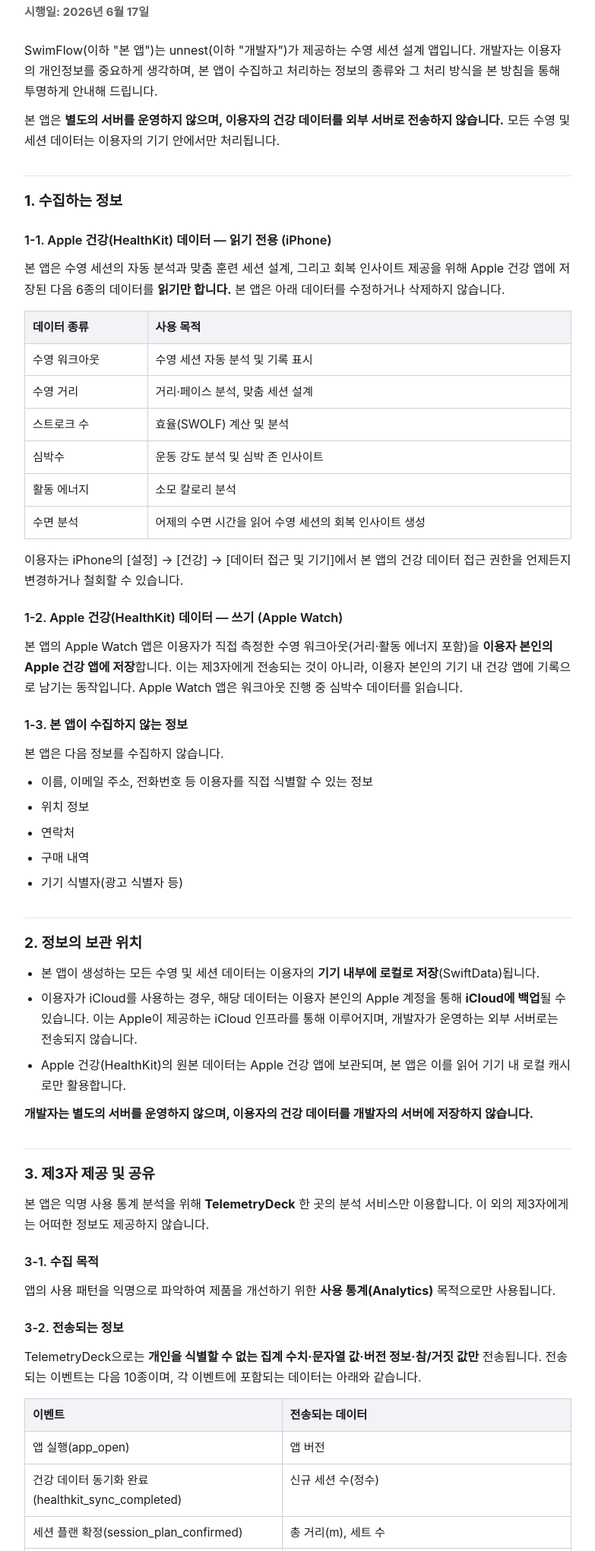
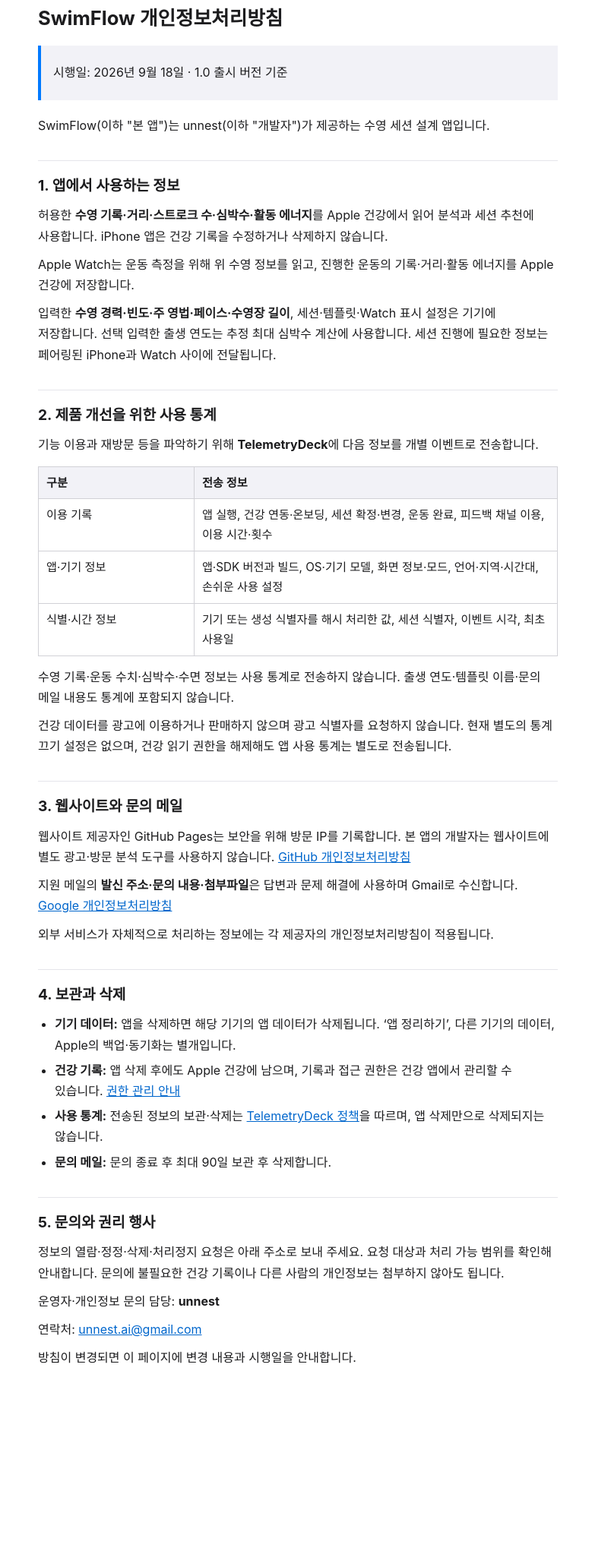
Before and after one commit to unnest-app/swimflow-site, a plain HTML site: page privacy.html in a window 1280 px wide. Shown: the part 64-2106 px from the top of the page at 76% size, without its empty margins (248-1031 px from the left). After the commit the page ends 1939 px from the top, so only its background shows below. Drawn offline with Linux system fonts and the light colour scheme.

Commit message:
Align privacy policy with SwimFlow 1.0 release scope

```diff
--- a/privacy.html
+++ b/privacy.html
@@ -6,6 +6,12 @@
   <title>SwimFlow 개인정보처리방침</title>
   <style>
     :root { color-scheme: light dark; }
+    * { box-sizing: border-box; }
+    body { word-break: keep-all; overflow-wrap: anywhere; }
+    table { table-layout: fixed; }
+    th:first-child { width: 30%; }
+    a:focus-visible { outline: 3px solid currentColor; outline-offset: 4px; }
+    blockquote { margin: 20px 0; padding: 12px 16px; border-left: 4px solid #007AFF; background: #f2f2f7; }
     body {
       font-family: -apple-system, BlinkMacSystemFont, "Apple SD Gothic Neo", "Segoe UI", Roboto, sans-serif;
       line-height: 1.7;
@@ -59,11 +65,13 @@
       font-family: ui-monospace, SFMono-Regular, Menlo, monospace;
       font-size: 0.9em;
     }
-    a { color: #0a84ff; word-break: break-all; }
+    a { color: #0066cc; overflow-wrap: anywhere; }
     .effective { color: #636366; font-size: 0.95rem; margin-bottom: 24px; }
     .footer { color: #636366; font-size: 0.9rem; margin-top: 40px; font-style: italic; }
     @media (prefers-color-scheme: dark) {
       body { color: #f2f2f7; background: #000000; }
+      a { color: #60b4ff; }
+      blockquote { background: #1c1c1e; }
       h2 { border-top-color: #2c2c2e; }
       th { background: #1c1c1e; }
       th, td { border-color: #38383a; }
@@ -73,104 +81,57 @@
   </style>
 </head>
 <body>
-  <h1>SwimFlow 개인정보처리방침</h1>
-  <p class="effective"><strong>시행일: 2026년 6월 17일</strong></p>
-
-  <p>SwimFlow(이하 "본 앱")는 unnest(이하 "개발자")가 제공하는 수영 세션 설계 앱입니다. 개발자는 이용자의 개인정보를 중요하게 생각하며, 본 앱이 수집하고 처리하는 정보의 종류와 그 처리 방식을 본 방침을 통해 투명하게 안내해 드립니다.</p>
-  <p>본 앱은 <strong>별도의 서버를 운영하지 않으며, 이용자의 건강 데이터를 외부 서버로 전송하지 않습니다.</strong> 모든 수영 및 세션 데이터는 이용자의 기기 안에서만 처리됩니다.</p>
-
-  <h2>1. 수집하는 정보</h2>
-
-  <h3>1-1. Apple 건강(HealthKit) 데이터 — 읽기 전용 (iPhone)</h3>
-  <p>본 앱은 수영 세션의 자동 분석과 맞춤 훈련 세션 설계, 그리고 회복 인사이트 제공을 위해 Apple 건강 앱에 저장된 다음 6종의 데이터를 <strong>읽기만 합니다.</strong> 본 앱은 아래 데이터를 수정하거나 삭제하지 않습니다.</p>
-  <table>
-    <thead><tr><th>데이터 종류</th><th>사용 목적</th></tr></thead>
-    <tbody>
-      <tr><td>수영 워크아웃</td><td>수영 세션 자동 분석 및 기록 표시</td></tr>
-      <tr><td>수영 거리</td><td>거리·페이스 분석, 맞춤 세션 설계</td></tr>
-      <tr><td>스트로크 수</td><td>효율(SWOLF) 계산 및 분석</td></tr>
-      <tr><td>심박수</td><td>운동 강도 분석 및 심박 존 인사이트</td></tr>
-      <tr><td>활동 에너지</td><td>소모 칼로리 분석</td></tr>
-      <tr><td>수면 분석</td><td>어제의 수면 시간을 읽어 수영 세션의 회복 인사이트 생성</td></tr>
-    </tbody>
-  </table>
-  <p>이용자는 iPhone의 [설정] → [건강] → [데이터 접근 및 기기]에서 본 앱의 건강 데이터 접근 권한을 언제든지 변경하거나 철회할 수 있습니다.</p>
-
-  <h3>1-2. Apple 건강(HealthKit) 데이터 — 쓰기 (Apple Watch)</h3>
-  <p>본 앱의 Apple Watch 앱은 이용자가 직접 측정한 수영 워크아웃(거리·활동 에너지 포함)을 <strong>이용자 본인의 Apple 건강 앱에 저장</strong>합니다. 이는 제3자에게 전송되는 것이 아니라, 이용자 본인의 기기 내 건강 앱에 기록으로 남기는 동작입니다. Apple Watch 앱은 워크아웃 진행 중 심박수 데이터를 읽습니다.</p>
-
-  <h3>1-3. 본 앱이 수집하지 않는 정보</h3>
-  <p>본 앱은 다음 정보를 수집하지 않습니다.</p>
-  <ul>
-    <li>이름, 이메일 주소, 전화번호 등 이용자를 직접 식별할 수 있는 정보</li>
-    <li>위치 정보</li>
-    <li>연락처</li>
-    <li>구매 내역</li>
-    <li>기기 식별자(광고 식별자 등)</li>
-  </ul>
-
-  <h2>2. 정보의 보관 위치</h2>
-  <ul>
-    <li>본 앱이 생성하는 모든 수영 및 세션 데이터는 이용자의 <strong>기기 내부에 로컬로 저장</strong>(SwiftData)됩니다.</li>
-    <li>이용자가 iCloud를 사용하는 경우, 해당 데이터는 이용자 본인의 Apple 계정을 통해 <strong>iCloud에 백업</strong>될 수 있습니다. 이는 Apple이 제공하는 iCloud 인프라를 통해 이루어지며, 개발자가 운영하는 외부 서버로는 전송되지 않습니다.</li>
-    <li>Apple 건강(HealthKit)의 원본 데이터는 Apple 건강 앱에 보관되며, 본 앱은 이를 읽어 기기 내 로컬 캐시로만 활용합니다.</li>
-  </ul>
-  <p><strong>개발자는 별도의 서버를 운영하지 않으며, 이용자의 건강 데이터를 개발자의 서버에 저장하지 않습니다.</strong></p>
-
-  <h2>3. 제3자 제공 및 공유</h2>
-  <p>본 앱은 익명 사용 통계 분석을 위해 <strong>TelemetryDeck</strong> 한 곳의 분석 서비스만 이용합니다. 이 외의 제3자에게는 어떠한 정보도 제공하지 않습니다.</p>
-
-  <h3>3-1. 수집 목적</h3>
-  <p>앱의 사용 패턴을 익명으로 파악하여 제품을 개선하기 위한 <strong>사용 통계(Analytics)</strong> 목적으로만 사용됩니다.</p>
-
-  <h3>3-2. 전송되는 정보</h3>
-  <p>TelemetryDeck으로는 <strong>개인을 식별할 수 없는 집계 수치·문자열 값·버전 정보·참/거짓 값만</strong> 전송됩니다. 전송되는 이벤트는 다음 10종이며, 각 이벤트에 포함되는 데이터는 아래와 같습니다.</p>
-  <table>
-    <thead><tr><th>이벤트</th><th>전송되는 데이터</th></tr></thead>
-    <tbody>
-      <tr><td>앱 실행(app_open)</td><td>앱 버전</td></tr>
-      <tr><td>건강 데이터 동기화 완료(healthkit_sync_completed)</td><td>신규 세션 수(정수)</td></tr>
-      <tr><td>세션 플랜 확정(session_plan_confirmed)</td><td>총 거리(m), 세트 수</td></tr>
-      <tr><td>워크아웃 완료(workout_completed)</td><td>운동 시간(초), 거리(m)</td></tr>
-      <tr><td>분석 탭 조회(analysis_tab_viewed)</td><td>(추가 데이터 없음)</td></tr>
-      <tr><td>온보딩 완료(onboarding_completed)</td><td>과거 세션 보유 여부(참/거짓)</td></tr>
-      <tr><td>앱 버전(app_version)</td><td>앱 버전, 빌드 번호</td></tr>
-      <tr><td>피드백 채널 사용(feedback_sent)</td><td>(추가 데이터 없음)</td></tr>
-      <tr><td>개인 기록 배너 노출(personal_best)</td><td>기록 축(문자열: 페이스/거리/둘 다)</td></tr>
-      <tr><td>대안 세션 적용(alternative_generated)</td><td>성격(문자열: 평소대로/가볍게/다른 자극), 레인 길이(m), 목표 거리(m)</td></tr>
-    </tbody>
-  </table>
-  <p><strong>수영 기록 원본, 심박수 원본 데이터, 수면 데이터는 TelemetryDeck으로 전송되지 않습니다.</strong> 위 표의 항목만 전송됩니다.</p>
-
-  <h3>3-3. 익명성 및 추적 금지</h3>
-  <ul>
-    <li>TelemetryDeck은 이용자를 식별하는 정보를 수집하지 않습니다. TelemetryDeck은 내부적으로 IP 주소 기반의 익명 해시를 생성하나, 원본 IP 주소를 저장하지 않습니다. (참조: <a href="https://telemetrydeck.com/privacy/">https://telemetrydeck.com/privacy/</a>)</li>
-    <li>본 앱은 <strong>광고 추적을 수행하지 않으며</strong>, 이용자를 추적하기 위한 식별자를 다른 회사의 앱·웹사이트와 연결하지 않습니다.</li>
-    <li>위 분석 데이터는 <strong>이용자 개인과 연결되지 않는(Not Linked) 형태</strong>로만 수집됩니다.</li>
-  </ul>
-
-  <h3>3-4. 건강 데이터의 광고·판매 금지</h3>
-  <p>본 앱은 <strong>Apple 건강(HealthKit)에서 읽은 데이터를 광고 목적으로 사용하거나 제3자에게 판매하지 않습니다.</strong> 건강 데이터는 오직 이용자에게 수영 분석·세션 설계·회복 인사이트를 제공하기 위해서만 기기 내에서 사용됩니다.</p>
-
-  <h2>4. 정보의 삭제</h2>
-  <ul>
-    <li>이용자가 기기에서 본 앱을 삭제하면, 본 앱이 기기에 저장한 로컬 데이터(SwiftData)는 자동으로 함께 삭제됩니다.</li>
-    <li>Apple 건강(HealthKit)에 저장된 원본 데이터는 본 앱이 읽기만 했으므로, 앱을 삭제하더라도 Apple 건강 앱에 그대로 남습니다. 건강 앱의 데이터 삭제는 Apple 건강 앱에서 직접 수행하실 수 있습니다.</li>
-    <li>iCloud에 백업된 데이터의 삭제는 이용자 본인의 Apple 계정 설정을 통해 관리하실 수 있습니다.</li>
-  </ul>
-
-  <h2>5. 아동의 개인정보</h2>
-  <p>본 앱은 아동을 대상으로 하지 않으며, 만 14세 미만 아동의 개인정보를 고의로 수집하지 않습니다. 만 14세 미만 아동의 정보가 수집된 것으로 확인될 경우, 해당 정보를 지체 없이 삭제하도록 조치하겠습니다.</p>
-
-  <h2>6. 개인정보처리방침의 변경</h2>
-  <p>본 방침은 법령이나 서비스의 변경에 따라 수정될 수 있습니다. 방침이 변경되는 경우, 개발자는 변경 사항과 시행일을 본 문서를 통해 사전에 고지합니다. 중요한 변경이 있는 경우 앱 내 공지 또는 App Store의 업데이트 정보를 통해 안내해 드립니다.</p>
-
-  <h2>7. 문의처</h2>
-  <p>개인정보 보호에 관한 문의 사항은 아래 연락처로 보내 주시기 바랍니다.</p>
-  <ul>
-    <li>이메일: <code>unnest.ai@gmail.com</code></li>
-  </ul>
-
-  <p class="footer">본 방침의 시행일은 2026년 6월 17일입니다.</p>
+<nav aria-label="사이트"><p><a href="/">← SwimFlow 소개·지원</a></p></nav>
+<main>
+<h1>SwimFlow 개인정보처리방침</h1>
+<blockquote>
+<p>시행일: 2026년 9월 18일 · 1.0 출시 버전 기준</p>
+</blockquote>
+<p>SwimFlow(이하 &quot;본 앱&quot;)는 unnest(이하 &quot;개발자&quot;)가 제공하는 수영 세션 설계 앱입니다.</p>
+<h2>1. 앱에서 사용하는 정보</h2>
+<p>허용한 <strong>수영 기록·거리·스트로크 수·심박수·활동 에너지</strong>를 Apple 건강에서 읽어 분석과 세션 추천에 사용합니다. iPhone 앱은 건강 기록을 수정하거나 삭제하지 않습니다.</p>
+<p>Apple Watch는 운동 측정을 위해 위 수영 정보를 읽고, 진행한 운동의 기록·거리·활동 에너지를 Apple 건강에 저장합니다.</p>
+<p>입력한 <strong>수영 경력·빈도·주 영법·페이스·수영장 길이</strong>, 세션·템플릿·Watch 표시 설정은 기기에 저장합니다. 선택 입력한 출생 연도는 추정 최대 심박수 계산에 사용합니다. 세션 진행에 필요한 정보는 페어링된 iPhone과 Watch 사이에 전달됩니다.</p>
+<h2>2. 제품 개선을 위한 사용 통계</h2>
+<p>기능 이용과 재방문 등을 파악하기 위해 <strong>TelemetryDeck</strong>에 다음 정보를 개별 이벤트로 전송합니다.</p>
+<table>
+<thead>
+<tr>
+<th>구분</th>
+<th>전송 정보</th>
+</tr>
+</thead>
+<tbody><tr>
+<td>이용 기록</td>
+<td>앱 실행, 건강 연동·온보딩, 세션 확정·변경, 운동 완료, 피드백 채널 이용, 이용 시간·횟수</td>
+</tr>
+<tr>
+<td>앱·기기 정보</td>
+<td>앱·SDK 버전과 빌드, OS·기기 모델, 화면 정보·모드, 언어·지역·시간대, 손쉬운 사용 설정</td>
+</tr>
+<tr>
+<td>식별·시간 정보</td>
+<td>기기 또는 생성 식별자를 해시 처리한 값, 세션 식별자, 이벤트 시각, 최초 사용일</td>
+</tr>
+</tbody></table>
+<p>수영 기록·운동 수치·심박수·수면 정보는 사용 통계로 전송하지 않습니다. 출생 연도·템플릿 이름·문의 메일 내용도 통계에 포함되지 않습니다.</p>
+<p>건강 데이터를 광고에 이용하거나 판매하지 않으며 광고 식별자를 요청하지 않습니다. 현재 별도의 통계 끄기 설정은 없으며, 건강 읽기 권한을 해제해도 앱 사용 통계는 별도로 전송됩니다.</p>
+<h2>3. 웹사이트와 문의 메일</h2>
+<p>웹사이트 제공자인 GitHub Pages는 보안을 위해 방문 IP를 기록합니다. 본 앱의 개발자는 웹사이트에 별도 광고·방문 분석 도구를 사용하지 않습니다. <a href="https://docs.github.com/en/site-policy/privacy-policies/github-general-privacy-statement">GitHub 개인정보처리방침</a></p>
+<p>지원 메일의 <strong>발신 주소·문의 내용·첨부파일</strong>은 답변과 문제 해결에 사용하며 Gmail로 수신합니다. <a href="https://policies.google.com/privacy?hl=ko">Google 개인정보처리방침</a></p>
+<p>외부 서비스가 자체적으로 처리하는 정보에는 각 제공자의 개인정보처리방침이 적용됩니다.</p>
+<h2>4. 보관과 삭제</h2>
+<ul>
+<li><strong>기기 데이터:</strong> 앱을 삭제하면 해당 기기의 앱 데이터가 삭제됩니다. ‘앱 정리하기’, 다른 기기의 데이터, Apple의 백업·동기화는 별개입니다.</li>
+<li><strong>건강 기록:</strong> 앱 삭제 후에도 Apple 건강에 남으며, 기록과 접근 권한은 건강 앱에서 관리할 수 있습니다. <a href="https://support.apple.com/ko-kr/104997">권한 관리 안내</a></li>
+<li><strong>사용 통계:</strong> 전송된 정보의 보관·삭제는 <a href="https://telemetrydeck.com/docs/guides/privacy-faq/">TelemetryDeck 정책</a>을 따르며, 앱 삭제만으로 삭제되지는 않습니다.</li>
+<li><strong>문의 메일:</strong> 문의 종료 후 최대 90일 보관 후 삭제합니다.</li>
+</ul>
+<h2>5. 문의와 권리 행사</h2>
+<p>정보의 열람·정정·삭제·처리정지 요청은 아래 주소로 보내 주세요. 요청 대상과 처리 가능 범위를 확인해 안내합니다. 문의에 불필요한 건강 기록이나 다른 사람의 개인정보는 첨부하지 않아도 됩니다.</p>
+<p>운영자·개인정보 문의 담당: <strong>unnest</strong></p>
+<p>연락처: <a href="mailto:unnest.ai@gmail.com">unnest.ai@gmail.com</a></p>
+<p>방침이 변경되면 이 페이지에 변경 내용과 시행일을 안내합니다.</p>
+</main>
 </body>
 </html>
```
